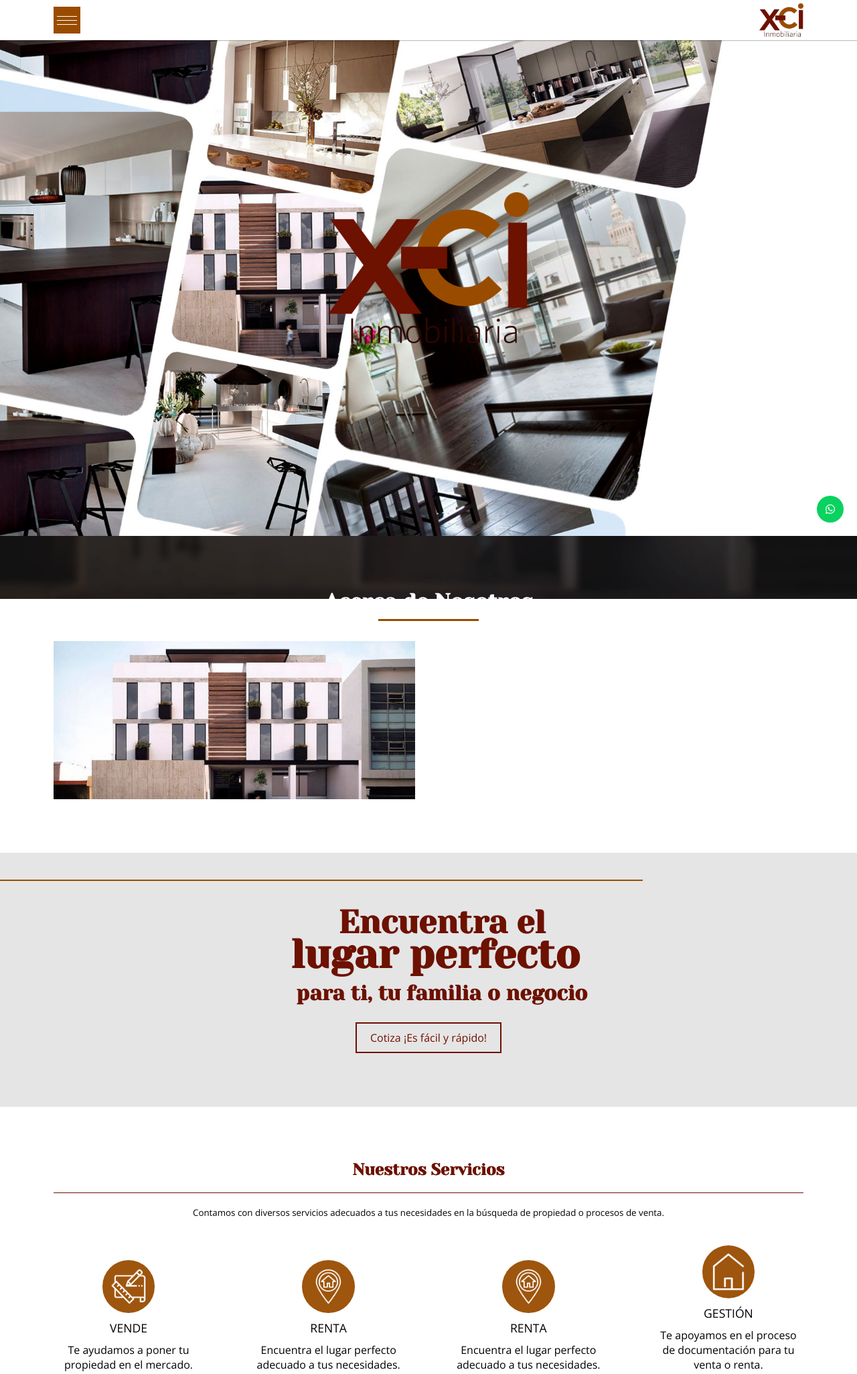
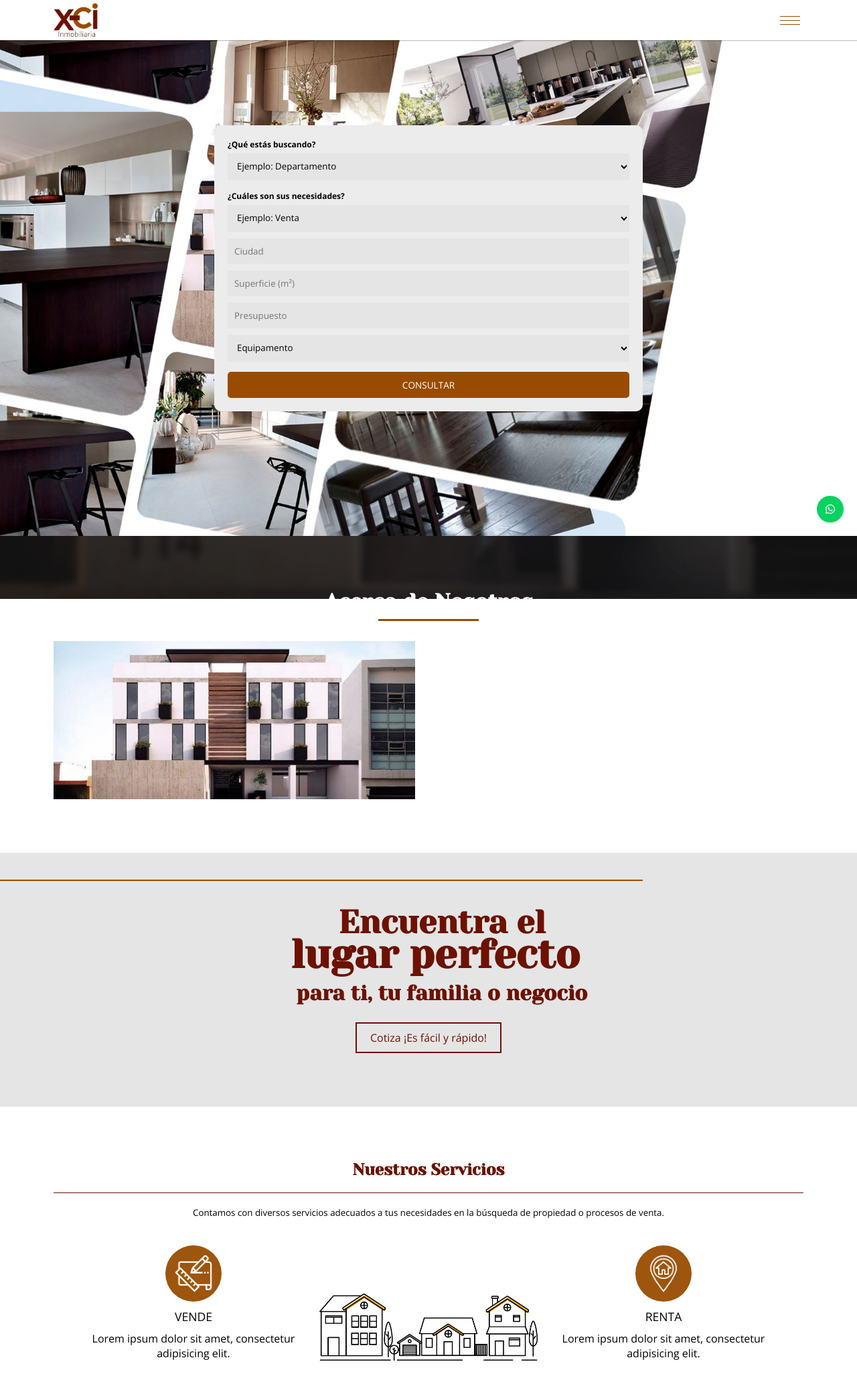
Before and after one commit to israeldelmal/mixen-xci, a PHP site: page / in a window 1280 px wide. Shown: the top 2051 px of the page at 67% size. Run offline with PHP 8.4, Linux system fonts and the light colour scheme; some libraries are stand-ins or nearby versions.

Commit message:
Cambios Finales

```diff
--- a/assets/css/main.css
+++ b/assets/css/main.css
@@ -27,8 +27,7 @@ body {
 
 	responsive-nav {
 		display         : none;
-		flex-flow       : row wrap;
-		justify-content : flex-end;
+		justify-content : center;
 		align-items     : center;
 		height          : 60px;
 		width           : 100%;
@@ -42,12 +41,27 @@ body {
 	}
 
 		responsive-nav > a {
-			display: block;
-			height : 50px;
+			display : block;
+			height  : 50px;
+			position: absolute;
+			left    : 80px;
 		}
 
 			responsive-nav > a > img {
 				height: 100%;
+			}
+
+		responsive-nav > button {
+			width           : 40px;
+			height          : 40px;
+			background-color: #6d1100;
+			display         : flex;
+			align-items     : center;
+			justify-content : center;
+			color           : white;
+			border-radius   : 50%;
+			border          : none;
+			position        : absolute;
 		}
 
 	body > button {
@@ -56,11 +70,11 @@ body {
 		height          : 40px;
 		position        : fixed;
 		top             : 10px;
-		left            : 80px;
+		right           : 80px;
 		border          : none;
-		background-color: #994c00;
 		padding         : 5px;
 		z-index         : 110;
+		background-color: transparent;
 	}
 
 		body > button > span {
@@ -68,7 +82,7 @@ body {
 			width           : 100%;
 			height          : 1px;
 			margin-bottom   : 5px;
-			background-color: white;
+			background-color: #994c00;
 			transition      : all 0.3s ease-out;
 		}
 
@@ -302,15 +322,73 @@ body {
 				}
 
 	body > header {
-		width          : 100%;
-		height         : 100vh;
-		display        : flex;
-		align-items    : center;
-		justify-content: center;
-	}
-
-		body > header > img {
-			width: 300px;
+		width      : 100%;
+		height     : 100vh;
+		display    : flex;
+		align-items: center;
+	}
+
+		body > header > form {
+			width           : 30%;
+			border-radius   : 10px;
+			background-color: #ececec;
+			padding         : 20px;
+			position        : absolute;
+			right           : 120px;
+		}
+
+			body > header > form > div {
+				width        : 100%;
+				margin-bottom: 15px;
+			}
+
+			body > header > form > div:last-of-type {
+				margin-bottom: 0px;
+			}
+
+				body > header > form > div > label {
+					display      : block;
+					width        : 100%;
+					margin-bottom: 5px;
+					color        : black;
+					font-weight  : 700;
+					font-size    : 0.75em;
+				}
+
+				body > header > form > div > input,
+				body > header > form > div > select {
+					width           : 100%;
+					background-color: #e5e5e5;
+					border          : none;
+					padding         : 10px;
+					color           : black
+					border-radius   : 15px;
+					margin-bottom   : 10px;
+					font-weight     : 300;
+					color           : black;
+				}
+
+				body > header > form > div > select:last-of-type {
+					margin-bottom: 0px;
+				}
+
+				body > header > form > div > button {
+					display         : block;
+					width           : 100%;
+					font-weight     : 300;
+					color           : white;
+					border-radius   : 5px;
+					border          : none;
+					background-color: #994c00;
+					text-align      : center;
+					padding         : 10px;
+					text-transform  : uppercase;
+					font-size       : 0.85em;
+					transition      : all 0.3s ease-out;
+				}
+
+				body > header > form > div > button:hover {
+					background-color: #6d1100;
 				}
 
 #nosotros {
@@ -470,22 +555,35 @@ body {
 	}
 
 	#servicios > div {
+		width: 100%;
+	}
+
+		#servicios > div > div {
 			width          : 100%;
 			display        : flex;
 			flex-flow      : row wrap;
-		justify-content: space-between;
+			justify-content: center;
 			align-items    : flex-end;
 		}
 
-		#servicios > div > figure {
+		#servicios > div > div:first-of-type {
+			margin-bottom: 40px;
+		}
+
+			#servicios > div > div > figure {
 				display        : flex;
 				align-items    : center;
 				justify-content: center;
 				flex-direction : column;
 				width          : calc(16.6% - 10px);
-		}
-
-			#servicios > div > figure > a {
+				margin-right   : 20px;
+			}
+
+			#servicios > div > div > figure:last-of-type {
+				margin-right: 0px;
+			}
+
+				#servicios > div > div > figure > a {
 					width           : 35%;
 					display         : inline-block;
 					border-radius   : 50%;
@@ -494,15 +592,15 @@ body {
 					transition      : all 0.3s ease-out;
 				}
 
-			#servicios > div > figure > a:hover {
+				#servicios > div > div > figure > a:hover {
 					background-color: #6d1100;
 				}
 
-				#servicios > div > figure > a > img {
-					width: 100%;
-				}
-
-			#servicios > div > figure > figcaption {
+					#servicios > div > div > figure > a > img {
+						width: 100%;
+					}
+
+				#servicios > div > div > figure > figcaption {
 					text-align    : center;
 					font-size     : 1.1em;
 					text-transform: uppercase;
@@ -510,16 +608,16 @@ body {
 					margin-bottom : 10px;
 				}
 
-			#servicios > div > figure > p {
+				#servicios > div > div > figure > p {
 					text-align : center;
 					font-weight: 300;
 				}
 
-		#servicios > div > figure:nth-of-type(3) {
+			#servicios > div > div:first-of-type > figure:nth-of-type(2) {
 				width: calc(30% - 10px);
 			}
 
-			#servicios > div > figure:nth-of-type(3) > img {
+				#servicios > div > div:first-of-type > figure:nth-of-type(2) > img {
 					width: 100%;
 				}
 
@@ -1561,12 +1676,12 @@ body {
 		margin-bottom: 40px;
 	}
 
-		#servicios > div > figure {
-			width: 20%;
-		}
-
-		#servicios > div > figure:nth-of-type(3) {
-			display: none;
+		#servicios > div > div > figure {
+			width: 30%;
+		}
+
+			#servicios > div > div > figure > a {
+				width: 25%;
 			}
 
 	#contacto {
--- a/assets/js/main.js
+++ b/assets/js/main.js
@@ -14,6 +14,25 @@ $('#formulario > a').on('click', function(event) {
 	event.preventDefault();
 	$('#formulario').fadeOut(300);
 	$('body').css('overflow', 'visible');
+});
+
+$('responsive-nav > button').on('click', function(event) {
+	event.preventDefault();
+	$('#formulario').fadeOut(300);
+});
+
+$(function() {
+	$(window).scroll(function(){
+		var windowHeight = $(window).scrollTop();
+		var altura       = $('.altura').offset();
+		altura           = altura.top;
+
+	    if (windowHeight >= altura) {
+			$('body > nav > span').addClass('span-active');
+	    } else {
+			$('body > nav > span').removeClass('span-active');
+		}
+	});
 });
 
 // Clases en navegación
@@ -84,3 +103,12 @@ $('#desarrollos > ul > li > a').on('click', function(event) {
 	$(this).addClass('active');
 	$(ID).fadeIn(600);
 });
+
+// Resultado
+$('#resultado > section > div > photos > ul > li > img').on('click', function(event) {
+	event.preventDefault();
+
+	let IMG = $(this).attr('src');
+
+	$('#resultado > section > div > photos > div > img').attr('src', IMG);
+});
--- a/footer.html
+++ b/footer.html
@@ -38,6 +38,7 @@
 		<a href="#inicio" class="item-menu">
 			<img src="assets/images/logo.png" alt="XCI Inmobiliaria logo">
 		</a>
+		<span></span>
 	</responsive-nav>
 	<button>
 		<span></span>
--- a/index.php
+++ b/index.php
@@ -2,10 +2,42 @@
 	<?php include 'menu.html'; ?>
 	<!-- Cabecera -->
 	<header id="inicio" data-parallax="scroll" data-image-src="assets/images/cabecera/fondo.jpg">
-		<img src="assets/images/logo.png" alt="XCI Inmobiliaria | Logotipo">
+		<form action="#">
+			<div>
+				<label>¿Qué estás buscando?</label>
+				<select>
+					<option selected disabled>Ejemplo: Departamento</option>
+					<option>Opción #1</option>
+					<option>Opción #2</option>
+					<option>Opción #3</option>
+					<option>Opción #4</option>
+				</select>
+			</div>
+			<div>
+				<label>¿Cuáles son sus necesidades?</label>
+				<select>
+					<option selected disabled>Ejemplo: Venta</option>
+					<option>Opción #1</option>
+					<option>Opción #2</option>
+					<option>Opción #3</option>
+				</select>
+				<input placeholder="Ciudad" autocomplete="off">
+				<input placeholder="Superficie (m²)" autocomplete="off">
+				<input placeholder="Presupuesto" autocomplete="off">
+				<select>
+					<option selected disabled>Equipamento</option>
+					<option>Opción #1</option>
+					<option>Opción #2</option>
+					<option>Opción #3</option>
+				</select>
+			</div>
+			<div>
+				<button type="submit">Consultar</button>
+			</div>
+		</form>
 	</header>
 	<!-- Nosotros -->
-	<section id="nosotros" data-parallax="scroll" data-image-src="assets/images/nosotros/fondo.jpg">
+	<section id="nosotros" class="altura" data-parallax="scroll" data-image-src="assets/images/nosotros/fondo.jpg">
 		<h1>Acerca de Nosotros</h1>
 		<div>
 			<img src="assets/images/nosotros/figura.jpg" alt="Acerca de Nosotros, imagen representativa">
@@ -15,7 +47,9 @@
 				la mejor atención y claro, los mejores resultados, para que te sientas con la total
 				confianza de recomendar o volver a usar nuestros servicios.
 				¡Será un placer atenderte!</p>
+				<div>
 					<a href="#">Escríbenos ¡Nosotros te ayudamos! <i class="fab fa-whatsapp"></i></a>
+				</div>
 			</div>
 		</div>
 	</section>
@@ -34,15 +68,11 @@
 		<h1>Nuestros Servicios</h1>
 		<sub>Contamos con diversos servicios adecuados a tus necesidades en la búsqueda de propiedad o procesos de venta.</sub>
 		<div>
+			<div>
 				<figure>
 					<a href="#"><img src="assets/images/servicios/iconos/1.png"></a>
 					<figcaption>Vende</figcaption>
-				<p>Te ayudamos a poner tu propiedad en el mercado.</p>
-			</figure>
-			<figure>
-				<a href="#"><img src="assets/images/servicios/iconos/2.png"></a>
-				<figcaption>Renta</figcaption>
-				<p>Encuentra el lugar perfecto adecuado a tus necesidades.</p>
+					<p>Lorem ipsum dolor sit amet, consectetur adipisicing elit.</p>
 				</figure>
 				<figure>
 					<img src="assets/images/servicios/figura-principal.png">
@@ -50,13 +80,21 @@
 				<figure>
 					<a href="#"><img src="assets/images/servicios/iconos/2.png"></a>
 					<figcaption>Renta</figcaption>
-				<p>Encuentra el lugar perfecto adecuado a tus necesidades.</p>
+					<p>Lorem ipsum dolor sit amet, consectetur adipisicing elit.</p>
+				</figure>
+			</div>
+			<div>
+				<figure>
+					<a href="#"><img src="assets/images/servicios/iconos/2.png"></a>
+					<figcaption>Renta</figcaption>
+					<p>Lorem ipsum dolor sit amet, consectetur adipisicing elit.</p>
 				</figure>
 				<figure>
 					<a href="#"><img src="assets/images/servicios/iconos/3.png"></a>
 					<figcaption>Gestión</figcaption>
-				<p>Te apoyamos en el proceso de documentación para tu venta o renta.</p>
+					<p>Lorem ipsum dolor sit amet, consectetur adipisicing elit.</p>
 				</figure>
+			</div>
 		</div>
 	</section>
 	<!-- Desarrollos -->
--- a/menu.html
+++ b/menu.html
@@ -11,7 +11,7 @@
 		<li><a href="#"><i class="fab fa-facebook-square"></i></a></li>
 	</ul>
 	<span>
-		<a href="#">Da click y abre nuestro buscador</a>
+		<a href="#" class="active-form">Da click y abre nuestro buscador</a>
 		<a href="#"><i class="fas fa-times"></i></a>
 	</span>
 </nav>
--- a/resultado.php
+++ b/resultado.php
@@ -1,7 +1,7 @@
 <?php include 'header.html'; ?>
 	<?php include 'menu.html'; ?>
 	<!-- Resultado -->
-	<div id="resultado">
+	<div id="resultado" class="altura">
 		<hgroup>
 			<h1>Residencial, fraccionamiento.</h1>
 			<h2>Modo: <strong>Renta</strong></h2>
@@ -93,6 +93,7 @@
 			</div>
 		</form>
 		<property-group>
+			<h2>Relacionados</h2>
 			<property>
 				<p-header>
 					<img src="assets/images/desarrollos/figura.jpg" alt="#">
```
Also changed, not shown: other parts of assets/css/main.css (+95 -34 lines). Lines whose indentation alone changed are shown as unchanged.
